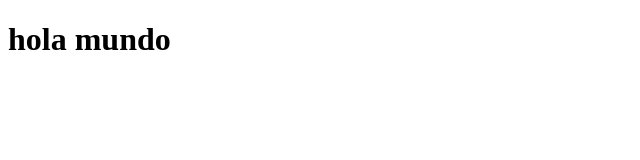
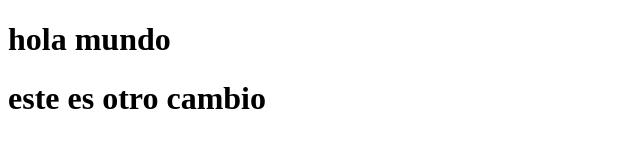
Before and after one commit to Ismael1699/repositorio-aprendiendo-git, a plain HTML site: page index.html in a window 1280 px wide. Shown: the whole page, without its empty margins (0-640 px from the left). Drawn offline with Linux system fonts and the light colour scheme.

Commit message:
ahora index.html contiene un nueva etiqueta h1

```diff
--- a/index.html
+++ b/index.html
@@ -8,5 +8,6 @@
 </head>
 <body>
   <h1>hola mundo</h1>
+  <h1>este es otro cambio</h1>
 </body>
 </html>
```
